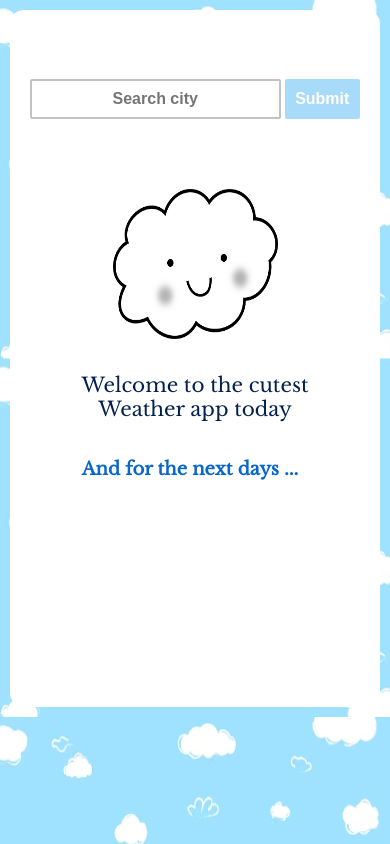
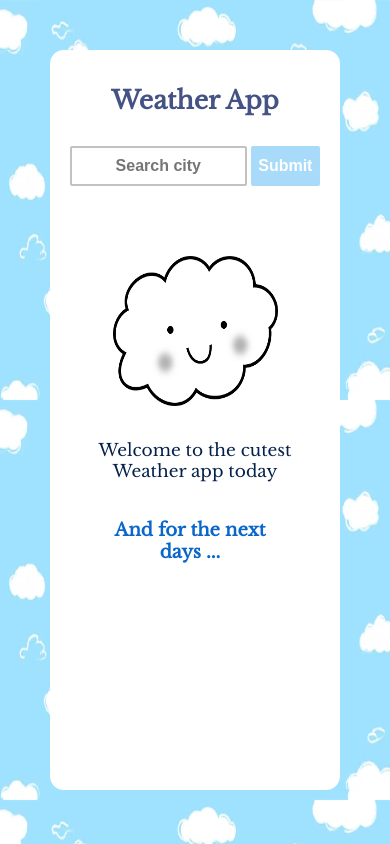
Before and after one commit to iammmei/15.Frontend-204-Dynamic_application, a plain HTML site: page index.html in a window 390 px wide. Drawn offline with nearby package versions, Linux system fonts and the light colour scheme.

Commit message:
margin +

```diff
--- a/style.css
+++ b/style.css
@@ -16,11 +16,15 @@ body {
 .container {
   width: 100%;
   max-width: 600px;
-  margin: 0 auto;
+  margin: auto;
   padding: 10px;
+  height: auto;
 }
 
 .content {
+  margin-top: 40px;
+  margin-left: 40px;
+  margin-right: 40px;
   padding: 20px;
   background: white;
   border-radius: 2px;
@@ -34,8 +38,10 @@ header {
 }
 
 h1 {
-  font-size: 24px;
-  color: #fff;
+  margin: 15px;
+  margin-bottom: 30px;
+  font-size: 25px;
+  color: rgb(69, 82, 132);
 }
 
 .main {
@@ -61,6 +67,7 @@ h1 {
   border: 2px solid #c2c2c2;
   border-radius: 2px;
   margin-right: 4px;
+  color: #2ba4c6;
 }
 
 .wrapper p {
@@ -158,7 +165,7 @@ td {
   .container {
     width: 100%;
     max-width: 600px;
-    margin: 0 auto;
+
     padding: 10px;
   }
 
@@ -235,31 +242,6 @@ td {
     margin: 10px;
     text-align: center;
     color: #04214c;
-    font-size: 20px;
-  }
-
-  table {
-    margin: 20px auto;
-  }
-
-  table th {
-    font-weight: bold;
-    font-size: 18px;
-    margin: 10px;
-    border-spacing: 5px;
-  }
-
-  table td {
-    font-size: 16px;
-  }
-
-  th,
-  td {
-    padding-top: 10px;
-    padding-bottom: 20px;
-    padding-left: 30px;
-    padding-right: 40px;
-    align-items: center;
-    justify-content: center;
+    font-size: 17px;
   }
 }
```
